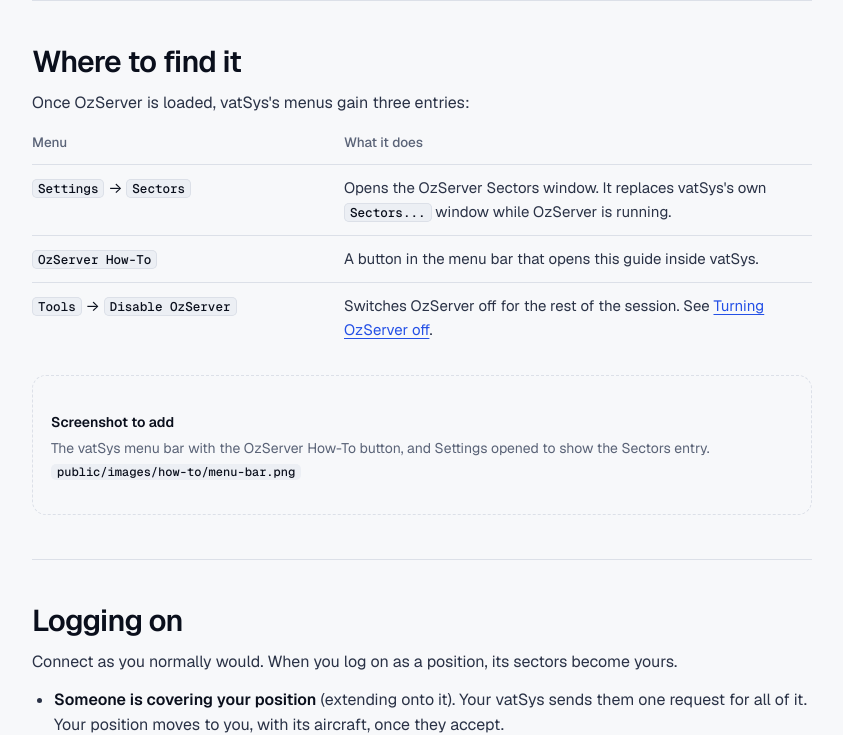
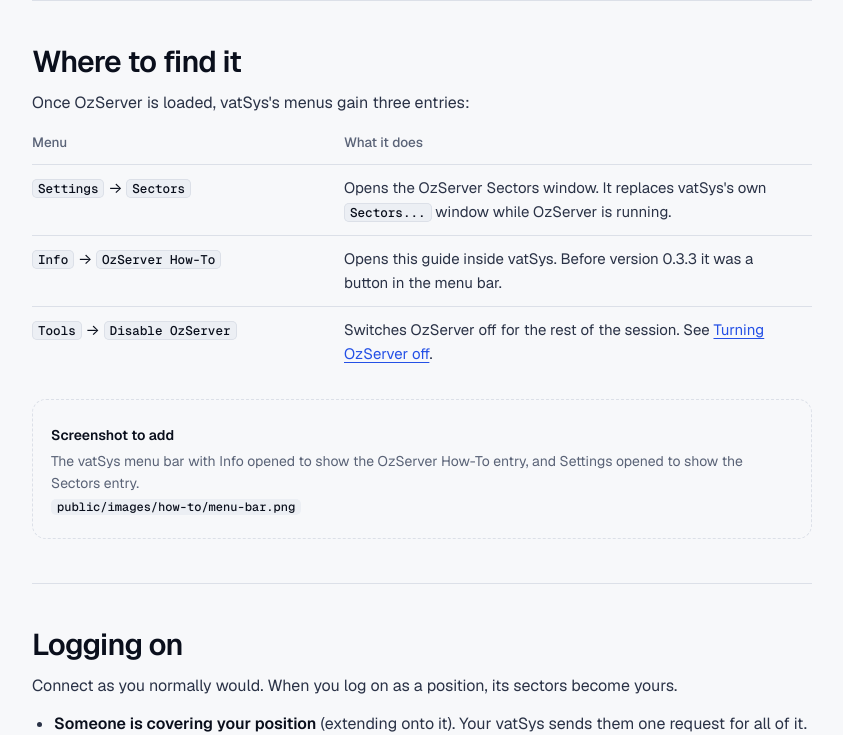
Before and after one commit to JoshuaMicallefYBSU/OzServer-Website, a Laravel app: page /how-to in a window 1280 px wide. Shown: the part 1346-2081 px from the top of the page, without its empty margins (338-1181 px from the left). Run offline with Laravel 12, Linux system fonts and the light colour scheme.

Commit message:
Say the How-To is under vatSys's Info menu, as of plugin 0.3.3

```diff
--- a/resources/views/how-to.blade.php
+++ b/resources/views/how-to.blade.php
@@ -267,11 +267,11 @@
                         <thead><tr><th>Menu</th><th>What it does</th></tr></thead>
                         <tbody>
                             <tr><td><span class="ui">Settings</span> &rarr; <span class="ui">Sectors</span></td><td>Opens the OzServer Sectors window. It replaces vatSys's own <span class="ui">Sectors...</span> window while OzServer is running.</td></tr>
-                            <tr><td><span class="ui">OzServer How-To</span></td><td>A button in the menu bar that opens this guide inside vatSys.</td></tr>
+                            <tr><td><span class="ui">Info</span> &rarr; <span class="ui">OzServer How-To</span></td><td>Opens this guide inside vatSys. Before version 0.3.3 it was a button in the menu bar.</td></tr>
                             <tr><td><span class="ui">Tools</span> &rarr; <span class="ui">Disable OzServer</span></td><td>Switches OzServer off for the rest of the session. See <a href="#disabling">Turning OzServer off</a>.</td></tr>
                         </tbody>
                     </table>
-                    {!! $shot('menu-bar.png', 'The vatSys menu bar with the OzServer How-To button, and Settings opened to show the Sectors entry.') !!}
+                    {!! $shot('menu-bar.png', 'The vatSys menu bar with Info opened to show the OzServer How-To entry, and Settings opened to show the Sectors entry.') !!}
                 </section>
 
                 <section id="logging-on" class="oz-doc">
```
